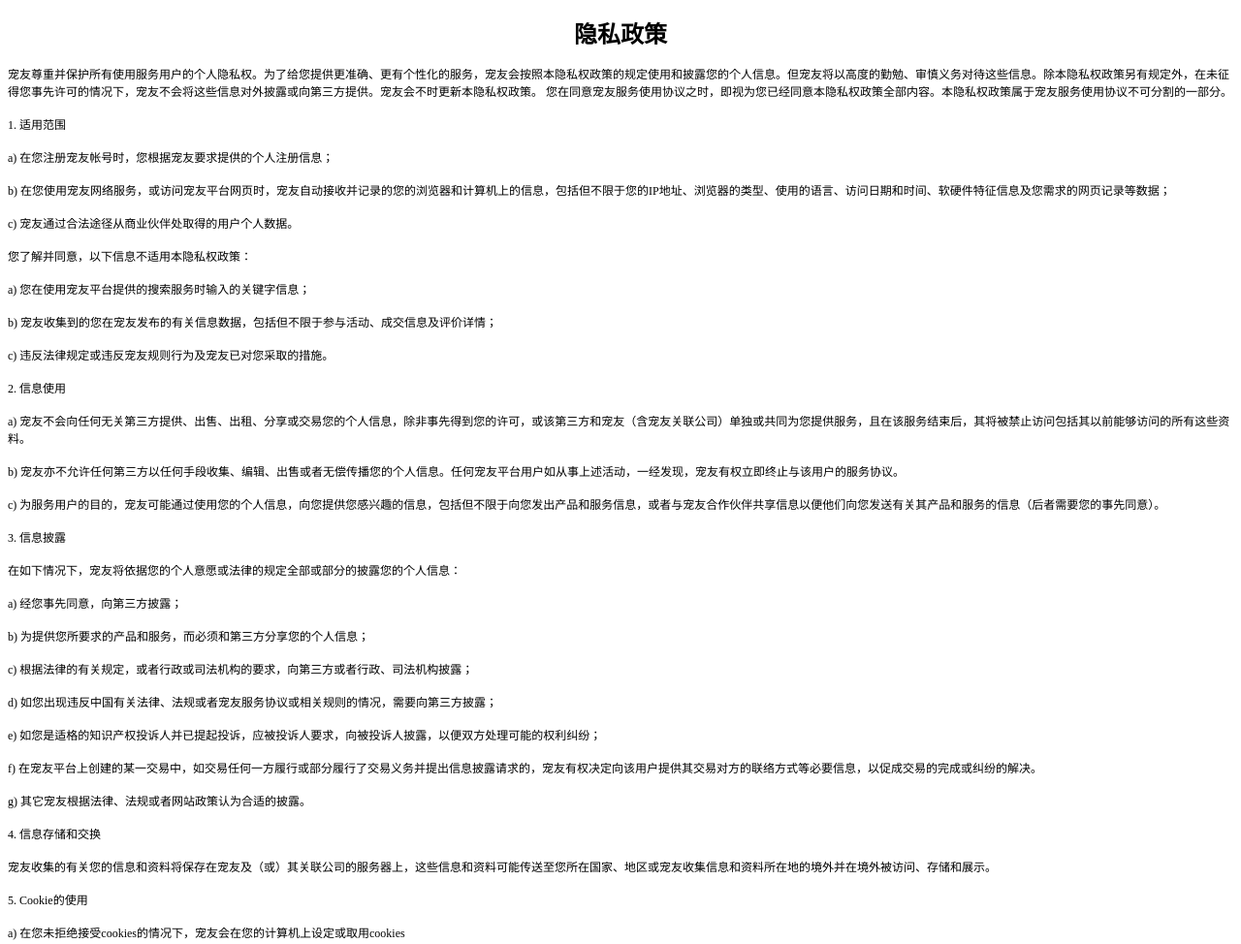
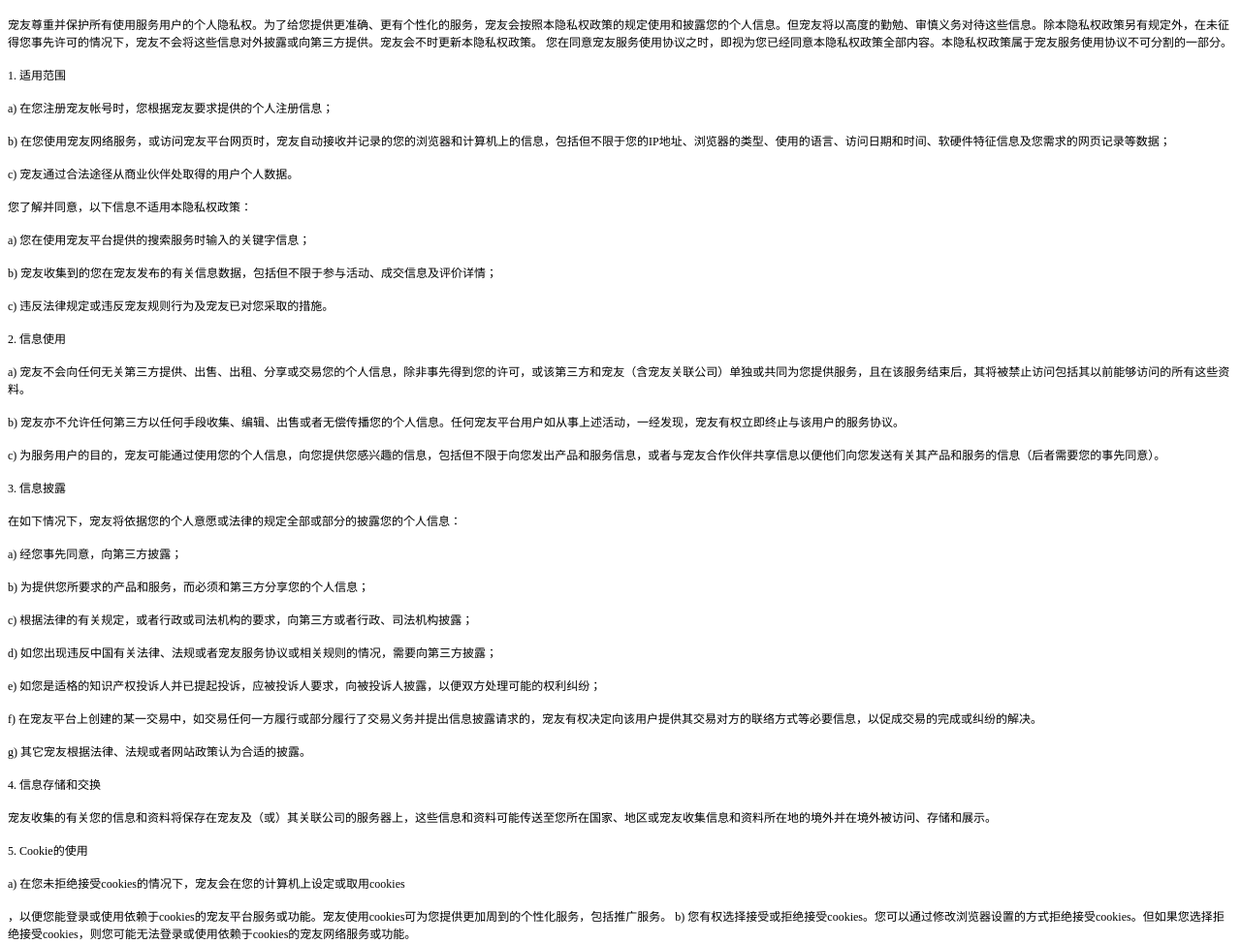
Before and after one commit to No88/No88.github.io, a plain HTML site: page PetFriend/protocol.html in a window 1280 px wide. Shown: the top 974 px of the page at 97% size. Drawn offline with Linux system fonts and the light colour scheme.

Commit message:
宠友App用户协议

```diff
--- a/PetFriend/protocol.html
+++ b/PetFriend/protocol.html
@@ -8,7 +8,7 @@
 
 <div>
     <p style="text-align:center;font-family:SimSun;">
-        <strong><span style="font-size:24px;">隐私政策 </span></strong></p>
+        <!-- <strong><span style="font-size:24px;">隐私政策 </span></strong></p> -->
     <p style="font-family:SimSun;"><span style="font-size:12px;">宠友尊重并保护所有使用服务用户的个人隐私权。为了给您提供更准确、更有个性化的服务，宠友会按照本隐私权政策的规定使用和披露您的个人信息。但宠友将以高度的勤勉、审慎义务对待这些信息。除本隐私权政策另有规定外，在未征得您事先许可的情况下，宠友不会将这些信息对外披露或向第三方提供。宠友会不时更新本隐私权政策。 您在同意宠友服务使用协议之时，即视为您已经同意本隐私权政策全部内容。本隐私权政策属于宠友服务使用协议不可分割的一部分。 </span></p>
     <p style="font-family:SimSun;"><span style="font-size:12px;">1. 适用范围 </span></p>
     <p style="font-family:SimSun;"><span style="font-size:12px;">a) 在您注册宠友帐号时，您根据宠友要求提供的个人注册信息； </span></p>
```
